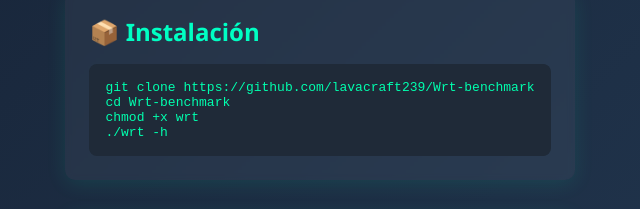
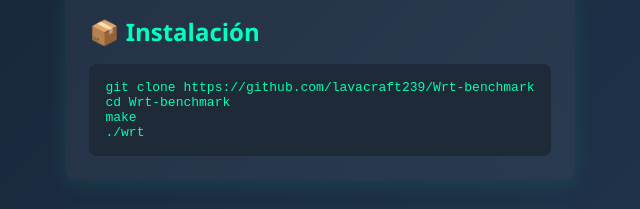
Before and after one commit to lavacraft239/lavacraft239.github.io, a plain HTML site: page index.html in a window 1280 px wide. Shown: the part 502-711 px from the top of the page, 320-960 px from the left. Drawn offline with Linux system fonts and the light colour scheme.

Commit message:
arreglando la pag

```diff
--- a/index.html
+++ b/index.html
@@ -155,8 +155,8 @@
       <h2>📦 Instalación</h2>
       <pre><code>git clone https://github.com/lavacraft239/Wrt-benchmark
 cd Wrt-benchmark
-chmod +x wrt
-./wrt -h</code></pre>
+make
+./wrt</code></pre>
     </section>
 
     <section>
```
